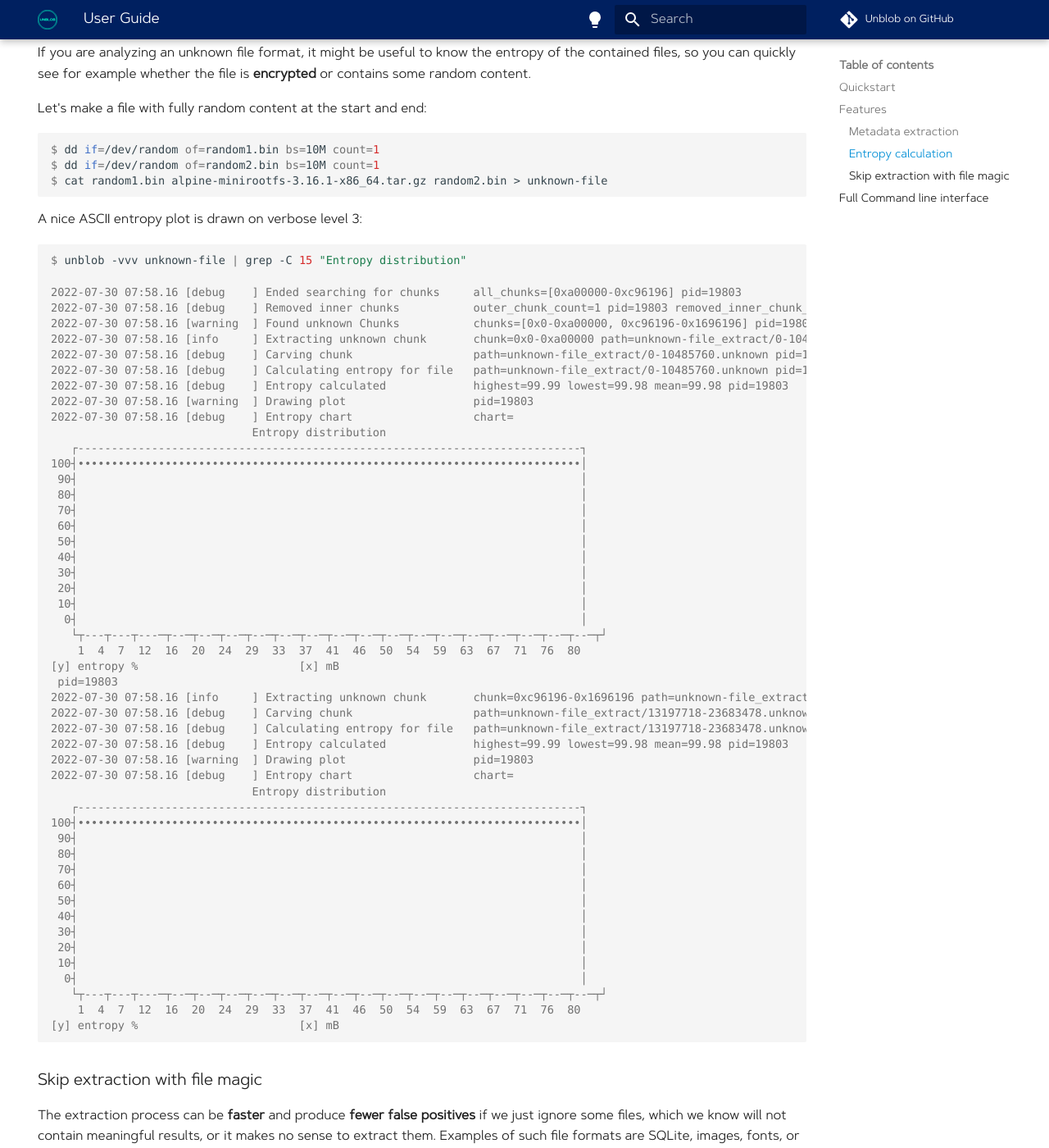
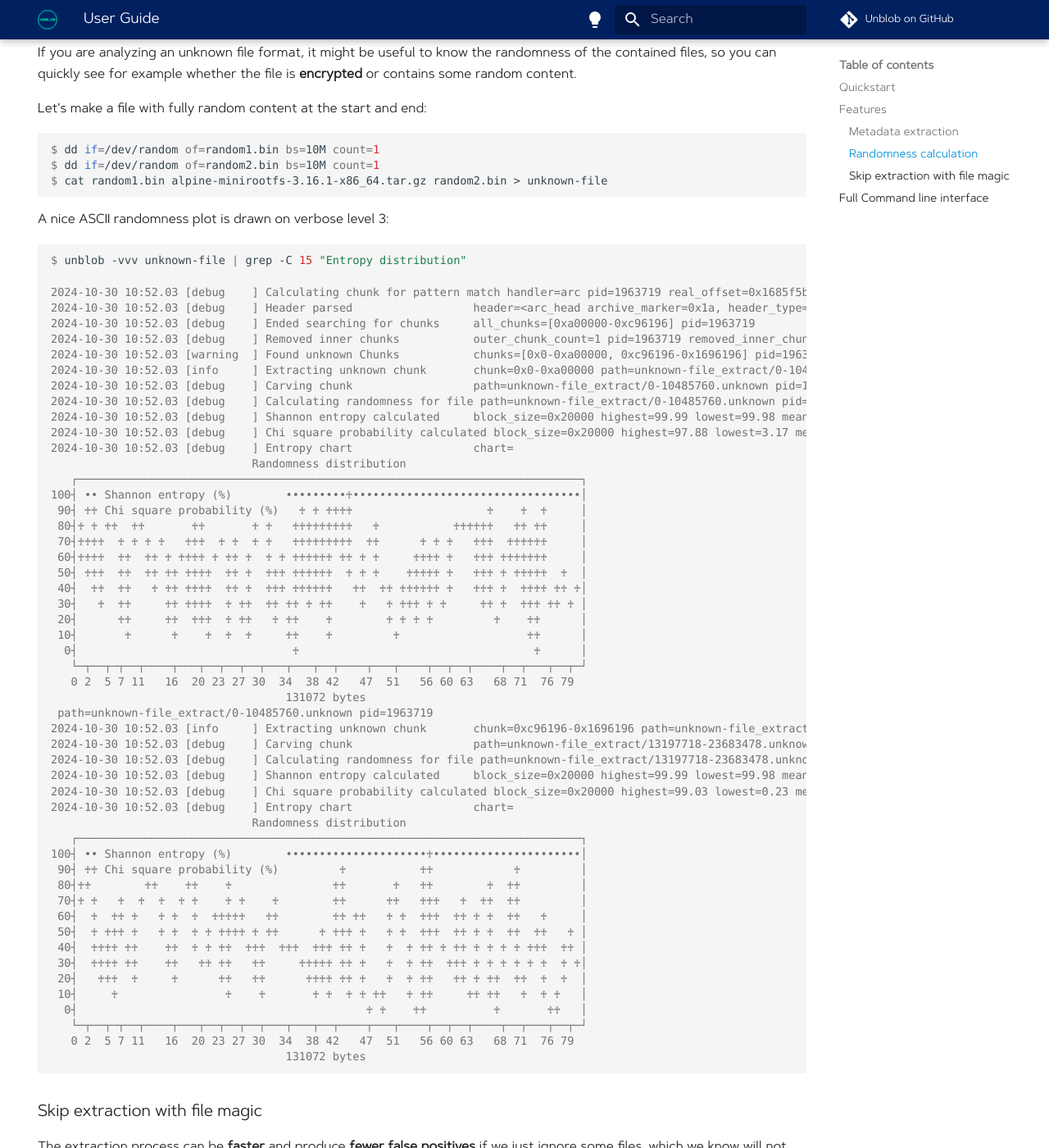
Before and after one commit to onekey-sec/unblob, an MkDocs documentation site: the page built from docs/guide.md, in a window 1280 px wide and 1400 px high, scrolled down 2245 px. Shown: the whole window at 82% size. Built offline with MkDocs 1.6.1 and Material for MkDocs 9.7.7, drawn with Linux system fonts in a browser that asks for light colours; comment, search, counter and statistics services are not loaded.

Commit message:
feat(math): add χ² probability and convert EntropyReport to RandomnessReport
Introduce another randomness measure based on Chi Square probability by
using unblob-native's chi_square_probability function. This function
returns the Chi Square distribution probability.

Chi-square tests are effective for distinguishing compressed from
encrypted data because they evaluate the uniformity of byte
distributions more rigorously than Shannon entropy.

In compressed files, bytes often cluster around certain values due to
patterns that still exist (albeit less detectable), resulting in a
non-uniform distribution. Encrypted data, by contrast, exhibits nearly
perfect uniformity, as each byte value from 0–255 is expected to appear
with almost equal frequency, making it harder to detect any discernible
patterns.

The chi-square distribution is calculated for the stream of bytes in the
chunk and expressed as an absolute number and a percentage which
indicates how frequently a truly random sequence would exceed the value
calculated. The percentage is the only value that is of interest from
unblob's perspective, so that's why we only return it.

According to ent doc⁰:

> We [can] interpret the percentage as the degree to which the
> sequence tested is suspected of being non-random. If the percentage is
> greater than 99% or less than 1%, the sequence is almost certainly not
> random. If the percentage is between 99% and 95% or between 1% and 5%,
> the sequence is suspect. Percentages between 90% and 95% and 5% and 10%
> indicate the sequence is “almost suspect”.

[0] - https://www.fourmilab.ch/random/

This randomness measure is introduced by modifying the EntropyReport class
so that it contains two RandomnessMeasurements:
- shannon: for Shannon entropy, which was already there
- chi_square: for Chi Square probability, which we introduce

EntropyReport is renamed to RandomnessReport to reflect that all
measurements are not entropy related.

The format_entropy_plot has been adjusted to display two lines within
the entropy graph. One for Shannon, the other for Chi Square.

This commit breaks the previous API by converting
entropy_depth and entropy_plot to randomness_depth and randomness_plot
in ExtractionConfig. The '--entropy-depth' CLI option is replaced by
'--randomness-depth'.

````diff
--- a/docs/guide.md
+++ b/docs/guide.md
@@ -114,10 +114,10 @@ $ cat alpine-report.json
 ]
 ```
 
-### Entropy calculation
+### Randomness calculation
 
 If you are analyzing an unknown file format, it might be useful to know the
-entropy of the contained files, so you can quickly see for example whether the
+randomness of the contained files, so you can quickly see for example whether the
 file is **encrypted** or contains some random content.
 
 Let's make a file with fully random content at the start and end:
@@ -128,59 +128,61 @@ $ dd if=/dev/random of=random2.bin bs=10M count=1
 $ cat random1.bin alpine-minirootfs-3.16.1-x86_64.tar.gz random2.bin > unknown-file
 ```
 
-A nice ASCII entropy plot is drawn on verbose level 3:
+A nice ASCII randomness plot is drawn on verbose level 3:
 
 ```console
 $ unblob -vvv unknown-file | grep -C 15 "Entropy distribution"
 
-2022-07-30 07:58.16 [debug    ] Ended searching for chunks     all_chunks=[0xa00000-0xc96196] pid=19803
-2022-07-30 07:58.16 [debug    ] Removed inner chunks           outer_chunk_count=1 pid=19803 removed_inner_chunk_count=0
-2022-07-30 07:58.16 [warning  ] Found unknown Chunks           chunks=[0x0-0xa00000, 0xc96196-0x1696196] pid=19803
-2022-07-30 07:58.16 [info     ] Extracting unknown chunk       chunk=0x0-0xa00000 path=unknown-file_extract/0-10485760.unknown pid=19803
-2022-07-30 07:58.16 [debug    ] Carving chunk                  path=unknown-file_extract/0-10485760.unknown pid=19803
-2022-07-30 07:58.16 [debug    ] Calculating entropy for file   path=unknown-file_extract/0-10485760.unknown pid=19803 size=0xa00000
-2022-07-30 07:58.16 [debug    ] Entropy calculated             highest=99.99 lowest=99.98 mean=99.98 pid=19803
-2022-07-30 07:58.16 [warning  ] Drawing plot                   pid=19803
-2022-07-30 07:58.16 [debug    ] Entropy chart                  chart=
-                              Entropy distribution
-   ┌---------------------------------------------------------------------------┐
-100┤•••••••••••••••••••••••••••••••••••••••••••••••••••••••••••••••••••••••••••│
- 90┤                                                                           │
- 80┤                                                                           │
- 70┤                                                                           │
- 60┤                                                                           │
- 50┤                                                                           │
- 40┤                                                                           │
- 30┤                                                                           │
- 20┤                                                                           │
- 10┤                                                                           │
-  0┤                                                                           │
-   └┬---┬---┬---─┬--─┬--─┬--─┬--─┬--─┬--─┬--─┬--─┬--─┬--─┬--─┬--─┬--─┬--─┬--─┬--─┬┘
-    1  4  7  12  16  20  24  29  33  37  41  46  50  54  59  63  67  71  76  80
-[y] entropy %                        [x] mB
- pid=19803
-2022-07-30 07:58.16 [info     ] Extracting unknown chunk       chunk=0xc96196-0x1696196 path=unknown-file_extract/13197718-23683478.unknown pid=19803
-2022-07-30 07:58.16 [debug    ] Carving chunk                  path=unknown-file_extract/13197718-23683478.unknown pid=19803
-2022-07-30 07:58.16 [debug    ] Calculating entropy for file   path=unknown-file_extract/13197718-23683478.unknown pid=19803 size=0xa00000
-2022-07-30 07:58.16 [debug    ] Entropy calculated             highest=99.99 lowest=99.98 mean=99.98 pid=19803
-2022-07-30 07:58.16 [warning  ] Drawing plot                   pid=19803
-2022-07-30 07:58.16 [debug    ] Entropy chart                  chart=
-                              Entropy distribution
-   ┌---------------------------------------------------------------------------┐
-100┤•••••••••••••••••••••••••••••••••••••••••••••••••••••••••••••••••••••••••••│
- 90┤                                                                           │
- 80┤                                                                           │
- 70┤                                                                           │
- 60┤                                                                           │
- 50┤                                                                           │
- 40┤                                                                           │
- 30┤                                                                           │
- 20┤                                                                           │
- 10┤                                                                           │
-  0┤                                                                           │
-   └┬---┬---┬---─┬--─┬--─┬--─┬--─┬--─┬--─┬--─┬--─┬--─┬--─┬--─┬--─┬--─┬--─┬--─┬--─┬┘
-    1  4  7  12  16  20  24  29  33  37  41  46  50  54  59  63  67  71  76  80
-[y] entropy %                        [x] mB
+2024-10-30 10:52.03 [debug    ] Calculating chunk for pattern match handler=arc pid=1963719 real_offset=0x1685f5b start_offset=0x1685f5b
+2024-10-30 10:52.03 [debug    ] Header parsed                  header=<arc_head archive_marker=0x1a, header_type=0x1, name=b'8\xa7i&po\xc77\xd5h\x9a\x9d\xf1', size=0x26d171fa, date=0x1bfd, time=0xe03f, crc=-0x3b95, length=0x349997d5> pid=1963719
+2024-10-30 10:52.03 [debug    ] Ended searching for chunks     all_chunks=[0xa00000-0xc96196] pid=1963719
+2024-10-30 10:52.03 [debug    ] Removed inner chunks           outer_chunk_count=1 pid=1963719 removed_inner_chunk_count=0
+2024-10-30 10:52.03 [warning  ] Found unknown Chunks           chunks=[0x0-0xa00000, 0xc96196-0x1696196] pid=1963719
+2024-10-30 10:52.03 [info     ] Extracting unknown chunk       chunk=0x0-0xa00000 path=unknown-file_extract/0-10485760.unknown pid=1963719
+2024-10-30 10:52.03 [debug    ] Carving chunk                  path=unknown-file_extract/0-10485760.unknown pid=1963719
+2024-10-30 10:52.03 [debug    ] Calculating randomness for file path=unknown-file_extract/0-10485760.unknown pid=1963719 size=0xa00000
+2024-10-30 10:52.03 [debug    ] Shannon entropy calculated     block_size=0x20000 highest=99.99 lowest=99.98 mean=99.98 path=unknown-file_extract/0-10485760.unknown pid=1963719 size=0xa00000
+2024-10-30 10:52.03 [debug    ] Chi square probability calculated block_size=0x20000 highest=97.88 lowest=3.17 mean=52.76 path=unknown-file_extract/0-10485760.unknown pid=1963719 size=0xa00000
+2024-10-30 10:52.03 [debug    ] Entropy chart                  chart=
+                              Randomness distribution
+   ┌───────────────────────────────────────────────────────────────────────────┐
+100┤ •• Shannon entropy (%)        •••••••••♰••••••••••••••••••••••••••••••••••│
+ 90┤ ♰♰ Chi square probability (%)   ♰ ♰ ♰♰♰♰                    ♰    ♰  ♰     │
+ 80┤♰ ♰ ♰♰  ♰♰       ♰♰       ♰ ♰   ♰♰♰♰♰♰♰♰♰   ♰           ♰♰♰♰♰♰   ♰♰ ♰♰     │
+ 70┤♰♰♰♰  ♰ ♰ ♰ ♰   ♰♰♰  ♰ ♰  ♰ ♰   ♰♰♰♰♰♰♰♰♰  ♰♰      ♰ ♰ ♰   ♰♰♰  ♰♰♰♰♰♰     │
+ 60┤♰♰♰♰  ♰♰  ♰♰ ♰ ♰♰♰♰ ♰ ♰♰ ♰  ♰ ♰ ♰♰♰♰♰♰ ♰♰ ♰ ♰     ♰♰♰♰ ♰   ♰♰♰ ♰♰♰♰♰♰♰     │
+ 50┤ ♰♰♰  ♰♰  ♰♰ ♰♰ ♰♰♰♰  ♰♰ ♰  ♰♰♰ ♰♰♰♰♰♰  ♰ ♰ ♰    ♰♰♰♰♰ ♰   ♰♰♰ ♰ ♰♰♰♰♰  ♰  │
+ 40┤  ♰♰  ♰♰   ♰ ♰♰ ♰♰♰♰  ♰♰ ♰  ♰♰♰ ♰♰♰♰♰♰   ♰♰  ♰♰ ♰♰♰♰♰♰ ♰   ♰♰♰ ♰  ♰♰♰♰ ♰♰ ♰│
+ 30┤   ♰  ♰♰     ♰♰ ♰♰♰♰  ♰ ♰♰  ♰♰ ♰♰ ♰ ♰♰    ♰   ♰ ♰♰♰ ♰ ♰     ♰♰ ♰  ♰♰♰ ♰♰ ♰ │
+ 20┤      ♰♰     ♰♰  ♰♰♰  ♰ ♰♰   ♰ ♰♰    ♰        ♰ ♰ ♰ ♰         ♰    ♰♰      │
+ 10┤       ♰      ♰    ♰  ♰  ♰     ♰♰    ♰         ♰                   ♰♰      │
+  0┤                                ♰                                   ♰      │
+   └─┬──┬─┬──┬────┬───┬──┬──┬──┬───┬───┬──┬────┬───┬────┬──┬──┬────┬──┬───┬──┬─┘
+   0 2  5 7 11   16  20 23 27 30  34  38 42   47  51   56 60 63   68 71  76 79
+                                   131072 bytes
+ path=unknown-file_extract/0-10485760.unknown pid=1963719
+2024-10-30 10:52.03 [info     ] Extracting unknown chunk       chunk=0xc96196-0x1696196 path=unknown-file_extract/13197718-23683478.unknown pid=1963719
+2024-10-30 10:52.03 [debug    ] Carving chunk                  path=unknown-file_extract/13197718-23683478.unknown pid=1963719
+2024-10-30 10:52.03 [debug    ] Calculating randomness for file path=unknown-file_extract/13197718-23683478.unknown pid=1963719 size=0xa00000
+2024-10-30 10:52.03 [debug    ] Shannon entropy calculated     block_size=0x20000 highest=99.99 lowest=99.98 mean=99.98 path=unknown-file_extract/13197718-23683478.unknown pid=1963719 size=0xa00000
+2024-10-30 10:52.03 [debug    ] Chi square probability calculated block_size=0x20000 highest=99.03 lowest=0.23 mean=42.62 path=unknown-file_extract/13197718-23683478.unknown pid=1963719 size=0xa00000
+2024-10-30 10:52.03 [debug    ] Entropy chart                  chart=
+                              Randomness distribution
+   ┌───────────────────────────────────────────────────────────────────────────┐
+100┤ •• Shannon entropy (%)        •••••••••••••••••••••♰••••••••••••••••••••••│
+ 90┤ ♰♰ Chi square probability (%)         ♰           ♰♰            ♰         │
+ 80┤♰♰        ♰♰    ♰♰    ♰               ♰♰       ♰   ♰♰        ♰  ♰♰         │
+ 70┤♰ ♰   ♰  ♰  ♰  ♰ ♰    ♰ ♰    ♰        ♰♰      ♰♰   ♰♰♰   ♰  ♰♰  ♰♰         │
+ 60┤  ♰  ♰♰ ♰   ♰ ♰  ♰  ♰♰♰♰♰   ♰♰        ♰♰ ♰♰   ♰ ♰  ♰♰♰  ♰♰ ♰ ♰  ♰♰   ♰     │
+ 50┤  ♰ ♰♰♰ ♰   ♰ ♰  ♰ ♰ ♰♰♰♰ ♰ ♰♰      ♰ ♰♰♰ ♰   ♰ ♰  ♰♰♰  ♰♰ ♰ ♰  ♰♰  ♰♰   ♰ │
+ 40┤  ♰♰♰♰ ♰♰    ♰♰  ♰ ♰ ♰♰  ♰♰♰  ♰♰♰  ♰♰♰ ♰♰ ♰   ♰  ♰ ♰♰ ♰ ♰♰ ♰ ♰ ♰ ♰ ♰♰♰  ♰♰ │
+ 30┤  ♰♰♰♰ ♰♰    ♰♰   ♰♰ ♰♰   ♰♰     ♰♰♰♰♰ ♰♰ ♰   ♰  ♰ ♰♰  ♰♰♰ ♰ ♰ ♰ ♰ ♰ ♰  ♰ ♰│
+ 20┤   ♰♰♰  ♰     ♰      ♰♰   ♰♰      ♰♰♰♰ ♰♰ ♰   ♰  ♰ ♰♰   ♰♰ ♰ ♰♰  ♰♰  ♰  ♰  │
+ 10┤     ♰                ♰    ♰       ♰ ♰  ♰ ♰ ♰♰   ♰ ♰♰     ♰♰ ♰♰   ♰  ♰ ♰   │
+  0┤                                           ♰ ♰    ♰♰          ♰       ♰♰   │
+   └─┬──┬─┬──┬────┬───┬──┬──┬──┬───┬───┬──┬────┬───┬────┬──┬──┬────┬──┬───┬──┬─┘
+   0 2  5 7 11   16  20 23 27 30  34  38 42   47  51   56 60 63   68 71  76 79
+                                   131072 bytes
 ```
 
 ### Skip extraction with file magic
````
Also changed, not shown: 10 other files.
